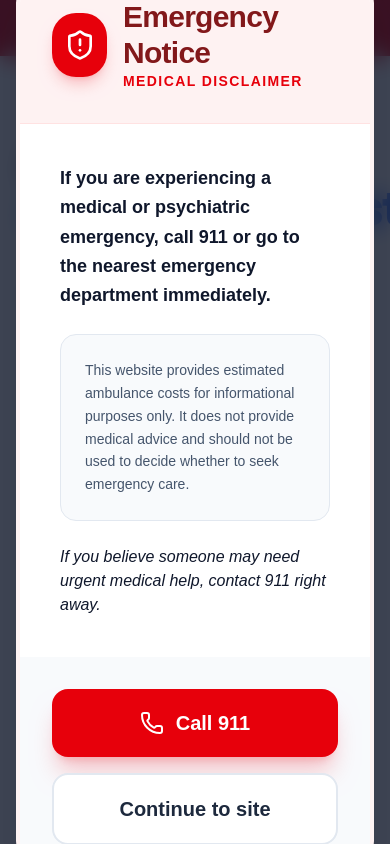
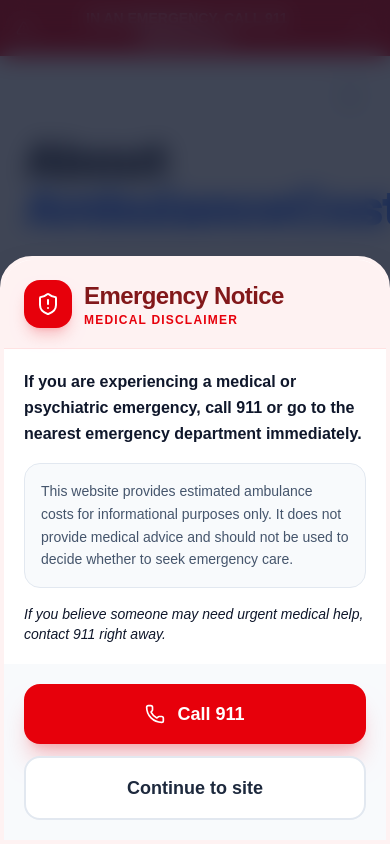
Before and after one commit to BodenHolland/ambulancecost, a Next.js app: page /about in a window 390 px wide. Shown: the top 844 px of the page. Built offline with nearby package versions, Linux system fonts and the light colour scheme.

Commit message:
Update mobile responsiveness, footer styling, and favicon

```diff
--- a/src/app/layout.tsx
+++ b/src/app/layout.tsx
@@ -13,8 +13,11 @@ const geistMono = Geist_Mono({
 });
 
 export const metadata: Metadata = {
-  title: "Create Next App",
-  description: "Generated by create next app",
+  title: "AmbulanceCost | Ground Ambulance Rate Database",
+  description: "Transparency for ground ambulance rates and Medicare benchmarks.",
+  icons: {
+    icon: "/icon.png",
+  },
 };
 
 import SafetyNotice from "@/components/SafetyNotice";
--- a/src/app/page.tsx
+++ b/src/app/page.tsx
@@ -265,7 +265,7 @@ export default function AmbulanceCost() {
               >
                 <ChevronLeft className="w-4 h-4 group-hover:-translate-x-1 transition-transform" /> New Search
               </button>
-              <h1 className="text-3xl md:text-5xl font-black text-slate-900 tracking-tight">
+              <h1 className="text-2xl sm:text-3xl md:text-5xl font-black text-slate-900 tracking-tight break-words">
                 {result.data.city}, {result.data.state}
               </h1>
               <div className="flex items-center gap-3 mt-2">
@@ -323,7 +323,7 @@ export default function AmbulanceCost() {
                             Reported Local Rate: {result?.data.city}
                           </div>
                           <div className="flex items-baseline gap-2">
-                            <span className="text-5xl font-black text-emerald-600">
+                            <span className="text-4xl md:text-5xl font-black text-emerald-600">
                               {typeof matchLocal.tntFee === 'number' ? `$${matchLocal.tntFee}` : matchLocal.tntFee}
                             </span>
                             <span className="text-emerald-900/40 font-black text-xs uppercase tracking-tighter">TNT Fee</span>
@@ -372,7 +372,7 @@ export default function AmbulanceCost() {
                             Reported User Rate: {result?.data.city}
                           </div>
                           <div className="flex items-baseline gap-2">
-                            <span className="text-5xl font-black text-slate-800">
+                            <span className="text-4xl md:text-5xl font-black text-slate-800">
                               ${matchCommunity.tntFee}
                             </span>
                             <span className="text-slate-400 font-black text-xs uppercase tracking-tighter">TNT Fee</span>
@@ -547,7 +547,7 @@ export default function AmbulanceCost() {
                   <div className="mb-8 text-center sm:text-left">
                     <div className="flex items-baseline justify-center sm:justify-start gap-1">
                       <span
-                        className="font-black text-6xl md:text-8xl tracking-tighter drop-shadow-[0_0_15px_rgba(245,158,11,0.3)]"
+                        className="font-black text-5xl md:text-7xl lg:text-8xl tracking-tighter drop-shadow-[0_0_15px_rgba(245,158,11,0.3)]"
                         style={{ color: '#F59E0B' }}
                       >
                         ${(calculateEstimate(serviceType, 0, result.data.type, result.data.rates || null).baseRate * 3).toLocaleString(undefined, { maximumFractionDigits: 0 })}
@@ -605,10 +605,10 @@ export default function AmbulanceCost() {
 
                 <div className="mb-10 text-center sm:text-left">
                   <div className="flex items-baseline justify-center sm:justify-start gap-1">
-                    <span className="text-slate-900 font-black text-6xl md:text-7xl tracking-tighter">
+                    <span className="text-slate-900 font-black text-5xl md:text-6xl lg:text-7xl tracking-tighter">
                       ${Math.floor(calculateEstimate(serviceType, 0, result.data.type, result.data.rates || null).baseRate).toLocaleString()}
                     </span>
-                    <span className="text-slate-400 font-black text-2xl">.{(calculateEstimate(serviceType, 0, result.data.type, result.data.rates || null).baseRate % 1).toFixed(2).substring(2)}</span>
+                    <span className="text-slate-400 font-black text-xl md:text-2xl">.{(calculateEstimate(serviceType, 0, result.data.type, result.data.rates || null).baseRate % 1).toFixed(2).substring(2)}</span>
                   </div>
                   <p className="text-slate-400 font-bold text-xs mt-2 uppercase tracking-wide">Official Schedule Base Rate</p>
                 </div>
--- a/src/components/Footer.tsx
+++ b/src/components/Footer.tsx
@@ -32,7 +32,7 @@ const Footer = () => {
   };
 
   return (
-    <footer className="bg-slate-950 text-slate-400 py-6 px-4 md:py-8 mt-16 md:mt-24">
+    <footer className="bg-slate-950 text-slate-400 pb-6 px-4 md:pb-8 pt-12 md:pt-20 mt-24 md:mt-32">
       <div className="max-w-7xl mx-auto">
         {/* Compact Brand Header */}
         <div className="flex flex-col md:flex-row items-center justify-between gap-4 mb-6 border-b border-slate-900 pb-4">
@@ -53,9 +53,6 @@ const Footer = () => {
             <h3 className="text-white font-bold text-base uppercase tracking-[0.2em] mb-2 flex items-center gap-2">
               <Scale className="w-5 h-5 text-blue-500" /> Disclaimer
             </h3>
-            <p className="text-base text-slate-400 leading-relaxed font-medium">
-              Mandatory legal notices regarding cost estimates and emergency medical care.
-            </p>
           </div>
 
           {/* Right side: Multi-column content */}
@@ -113,11 +110,7 @@ const Footer = () => {
               </>
             )}
 
-            <div className="w-1 h-1 bg-slate-800 rounded-full hidden sm:block" />
-            <div className="flex items-center gap-2 mt-2 sm:mt-0">
-              <span className="w-1.5 h-1.5 bg-emerald-500 rounded-full animate-pulse" />
-              <span className="hidden sm:inline">Live Data Feed Active</span>
-            </div>
+            <div className="w-1 h-1 bg-slate-800 rounded-full" />
           </div>
 
           {/* Right Side: Copyright */}
--- a/src/components/SafetyNotice.tsx
+++ b/src/components/SafetyNotice.tsx
@@ -45,43 +45,43 @@ export default function SafetyNotice() {
 
       {/* Emergency Notice Modal */}
       {showModal && (
-        <div className="fixed inset-0 z-[100] flex items-center justify-center p-4 bg-slate-900/80 backdrop-blur-md animate-in fade-in duration-300">
-          <div className="bg-white rounded-[2.5rem] shadow-2xl max-w-lg w-full overflow-hidden border-4 border-red-50">
-            <div className="bg-red-50 p-8 flex items-center gap-4 border-b border-red-100">
-              <div className="w-16 h-16 bg-red-600 rounded-3xl flex items-center justify-center text-white shadow-lg shadow-red-600/20">
-                <ShieldAlert className="w-8 h-8" />
+        <div className="fixed inset-0 z-[100] flex items-end sm:items-center justify-center p-0 sm:p-4 bg-slate-900/80 backdrop-blur-md animate-in fade-in duration-300">
+          <div className="bg-white rounded-t-[2rem] sm:rounded-[2.5rem] shadow-2xl max-w-lg w-full border-4 border-red-50 max-h-[92dvh] overflow-y-auto flex flex-col">
+            <div className="bg-red-50 p-5 sm:p-8 flex items-center gap-3 sm:gap-4 border-b border-red-100 flex-shrink-0">
+              <div className="w-12 h-12 sm:w-16 sm:h-16 bg-red-600 rounded-2xl sm:rounded-3xl flex items-center justify-center text-white shadow-lg shadow-red-600/20 flex-shrink-0">
+                <ShieldAlert className="w-6 h-6 sm:w-8 sm:h-8" />
               </div>
               <div>
-                <h2 className="text-3xl font-black text-red-900 tracking-tight">Emergency Notice</h2>
-                <p className="text-red-600 font-bold text-sm uppercase tracking-widest">Medical Disclaimer</p>
+                <h2 className="text-2xl sm:text-3xl font-black text-red-900 tracking-tight">Emergency Notice</h2>
+                <p className="text-red-600 font-bold text-xs sm:text-sm uppercase tracking-widest">Medical Disclaimer</p>
               </div>
             </div>
 
-            <div className="p-10 space-y-6">
-              <p className="text-slate-900 text-lg font-bold leading-relaxed">
+            <div className="p-5 sm:p-8 md:p-10 space-y-4 sm:space-y-6 flex-shrink-0">
+              <p className="text-slate-900 text-base sm:text-lg font-bold leading-relaxed">
                 If you are experiencing a medical or psychiatric emergency, call 911 or go to the nearest emergency department immediately.
               </p>
-              <div className="bg-slate-50 p-6 rounded-2xl border border-slate-200">
+              <div className="bg-slate-50 p-4 sm:p-6 rounded-2xl border border-slate-200">
                 <p className="text-slate-600 text-sm leading-relaxed">
                   This website provides estimated ambulance costs for informational purposes only. It does not provide medical advice and should not be used to decide whether to seek emergency care.
                 </p>
               </div>
-              <p className="text-slate-900 text-base font-medium italic">
+              <p className="text-slate-900 text-sm sm:text-base font-medium italic">
                 If you believe someone may need urgent medical help, contact 911 right away.
               </p>
             </div>
 
-            <div className="p-8 bg-slate-50 flex flex-col sm:flex-row gap-4">
+            <div className="p-5 sm:p-8 bg-slate-50 flex flex-col sm:flex-row gap-3 sm:gap-4 flex-shrink-0">
               <a
                 href="tel:911"
-                className="flex-1 flex items-center justify-center gap-3 bg-red-600 hover:bg-red-700 text-white py-5 rounded-2xl font-black text-xl transition-all shadow-xl shadow-red-600/20 hover:scale-[1.02] active:scale-[0.98]"
+                className="flex-1 flex items-center justify-center gap-3 bg-red-600 hover:bg-red-700 text-white py-4 sm:py-5 rounded-2xl font-black text-lg sm:text-xl transition-all shadow-xl shadow-red-600/20 hover:scale-[1.02] active:scale-[0.98]"
               >
-                <Phone className="w-6 h-6" />
+                <Phone className="w-5 h-5 sm:w-6 sm:h-6" />
                 Call 911
               </a>
               <button
                 onClick={handleContinue}
-                className="flex-1 bg-white border-2 border-slate-200 hover:border-slate-300 text-slate-800 py-5 rounded-2xl font-black text-xl transition-all hover:bg-slate-100 active:scale-[0.98]"
+                className="flex-1 bg-white border-2 border-slate-200 hover:border-slate-300 text-slate-800 py-4 sm:py-5 rounded-2xl font-black text-lg sm:text-xl transition-all hover:bg-slate-100 active:scale-[0.98]"
               >
                 Continue to site
               </button>
```
Also changed, not shown: public/icon.png (added).
